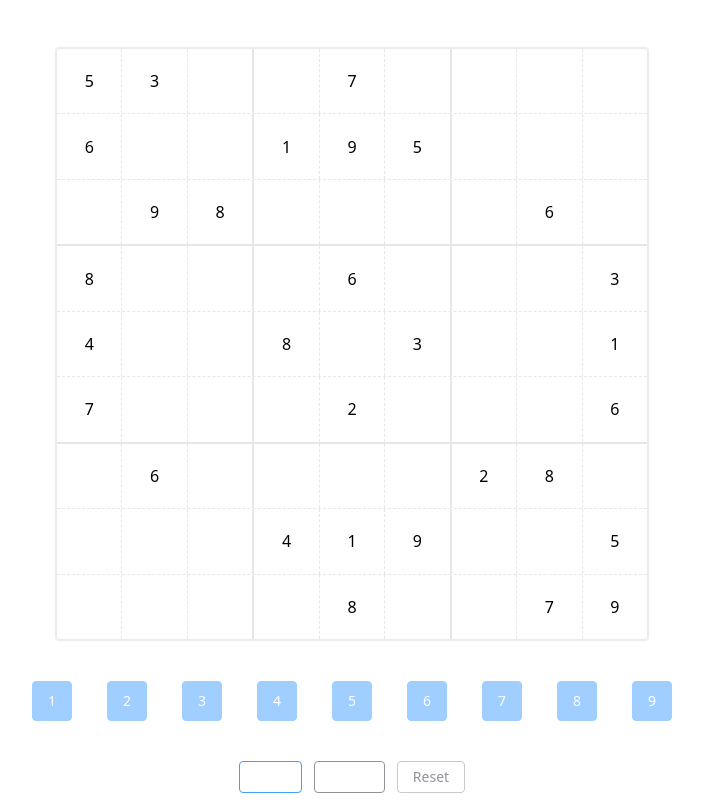
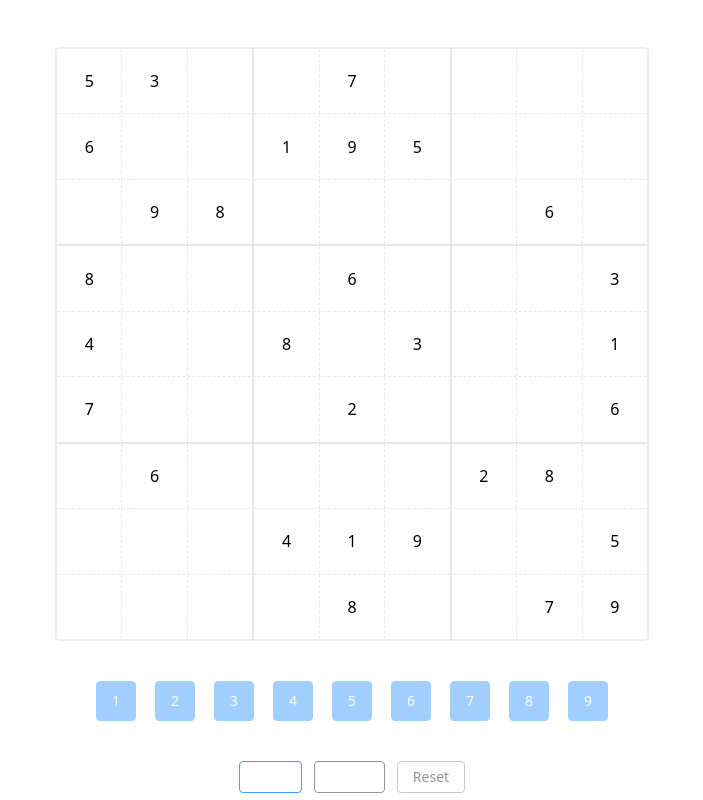
Before and after one commit to Rayyyyyyyyyyyyyyyyyyyy/vite-games, a Vue app: page /#/home in a window 1280 px wide. Shown: the whole page, without its empty margins (288-991 px from the left). Built offline with nearby package versions, Linux system fonts and the light colour scheme.

Commit message:
feat update style

```diff
--- a/src/views/Home.vue
+++ b/src/views/Home.vue
@@ -68,8 +68,9 @@ const doResetSudokuGame = () => {
 
 const clickItemBox = (rowIdx: number, colIdx: number) => {
   if (
-    state.testAns[rowIdx][colIdx] == '.' ||
-    typeof state.testAns[rowIdx][colIdx] == 'number'
+    (state.testAns[rowIdx][colIdx] == '.' ||
+      typeof state.testAns[rowIdx][colIdx] == 'number') &&
+    state.showTime
   ) {
     state.rowIdx = rowIdx
     state.colIdx = colIdx
@@ -165,7 +166,7 @@ const numButtonDisable = computed(() => {
                             'cursor-pointer': item == '.',
                             'active-item': idx == state.rowIdx && index == state.colIdx && (item == '.' || typeof item == 'number'),
                             'error-item': idx == state.rowIdx && index == state.colIdx && (checkRowIncludes(item) || checkColIncludes(item) || checkBoxIncludes(item)) && typeof item == 'number',
-                            'text-primary' : typeof item == 'number'}`
+                            'text-primary font-bold' : typeof item == 'number'}`
                     @click="clickItemBox(idx, index)"
                     ) {{ item == '.' ? '' : item }}
 
@@ -233,7 +234,7 @@ const numButtonDisable = computed(() => {
 
   .num-row {
     @apply flex items-center justify-between;
-    @apply mt-10 w-2/4 mx-auto;
+    @apply mt-10 w-2/5 mx-auto;
   }
   .num-box {
     @apply w-10 h-10;
```
